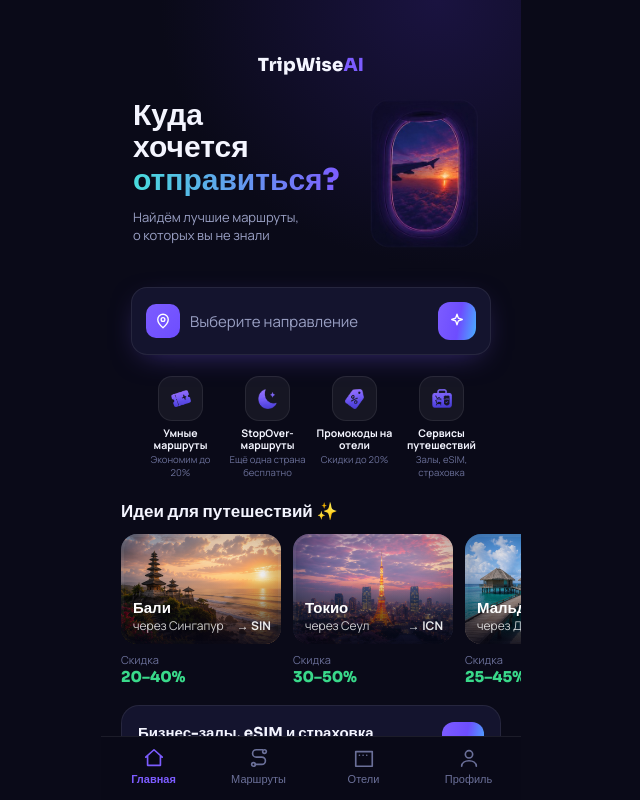
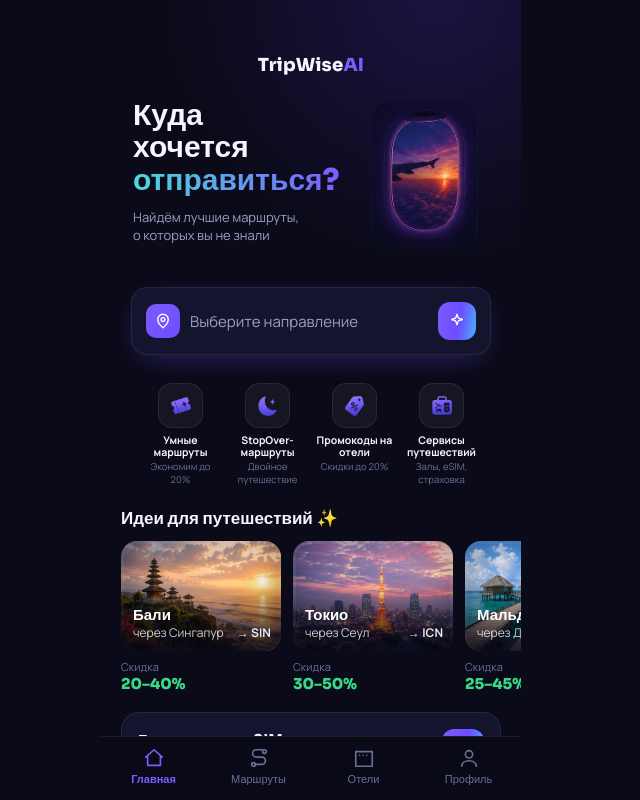
Before and after one commit to willi99708/tripwise-app, a React (Vite) app: page / in a window 1280 px wide. Shown: the whole page, without its empty margins (329-969 px from the left). Built offline with nearby package versions, Linux system fonts and the light colour scheme.

Commit message:
Update App.jsx

```diff
--- a/src/App.jsx
+++ b/src/App.jsx
@@ -293,7 +293,7 @@ function SearchSheet({ form, setForm, onClose, onSubmit, setToast }) {
 
 /* ================================ Главная =============================== */
 function Home({ onSearch, onPickDest, goProfile }) {
-  const adv = [["Умные маршруты", "Экономим до 20%", "/graphics/smart.png"], ["StopOver-маршруты", "Ещё одна страна бесплатно", "/graphics/stopover.png"], ["Промокоды на отели", "Скидки до 20%", "/graphics/promo.png"], ["Сервисы путешествий", "Залы, eSIM, страховка", "/graphics/services.png"]];
+  const adv = [["Умные маршруты", "Экономим до 20%", "/graphics/smart.png"], ["StopOver-маршруты", "Двойное путешествие", "/graphics/stopover.png"], ["Промокоды на отели", "Скидки до 20%", "/graphics/promo.png"], ["Сервисы путешествий", "Залы, eSIM, страховка", "/graphics/services.png"]];
   const ideas = [["Бали", "через Сингапур", "20–40%", "/graphics/bali.png", "SIN", "bali"], ["Токио", "через Сеул", "30–50%", "/graphics/tokyo.png", "ICN", "tokyo"], ["Мальдивы", "через Дубай", "25–45%", "/graphics/male.png", "DXB", "maldives"], ["Пхукет", "через Куала-Лумпур", "20–40%", "/graphics/phuket.png", "KUL", "phuket"]];
   return <div style={{ paddingBottom: 16, animation: "fadeUp .3s ease" }}>
     <Header />
@@ -320,7 +320,7 @@ function Home({ onSearch, onPickDest, goProfile }) {
         <div style={{ width: 38, height: 38, borderRadius: 12, background: GRAD.cta, display: "grid", placeItems: "center" }}><Icon d={I.spark} size={18} color="#fff" /></div>
       </div>
     </div>
-    <div style={{ padding: "21px 40px 0", display: "grid", gridTemplateColumns: "1fr 1fr 1fr 1fr", gap: 8 }}>
+    <div style={{ padding: "28px 40px 0", display: "grid", gridTemplateColumns: "1fr 1fr 1fr 1fr", gap: 8 }}>
       {adv.map(([t, s, img]) => (<div key={t} style={{ textAlign: "center" }}><div style={{ width: 45, height: 45, margin: "0 auto 6px", borderRadius: 14, background: "rgba(255,255,255,0.05)", border: `1px solid ${T.line}`, display: "grid", placeItems: "center" }}><img src={img} alt="" style={{ width: 20, height: 20, objectFit: "contain" }} /></div><div style={{ fontSize: 10.5, color: T.text, fontWeight: 700, lineHeight: 1.15 }}>{t}</div><div style={{ fontSize: 9.5, color: T.subd, marginTop: 2 }}>{s}</div></div>))}
     </div>
     <div style={{ padding: "22px 0 0 20px" }}>
```
